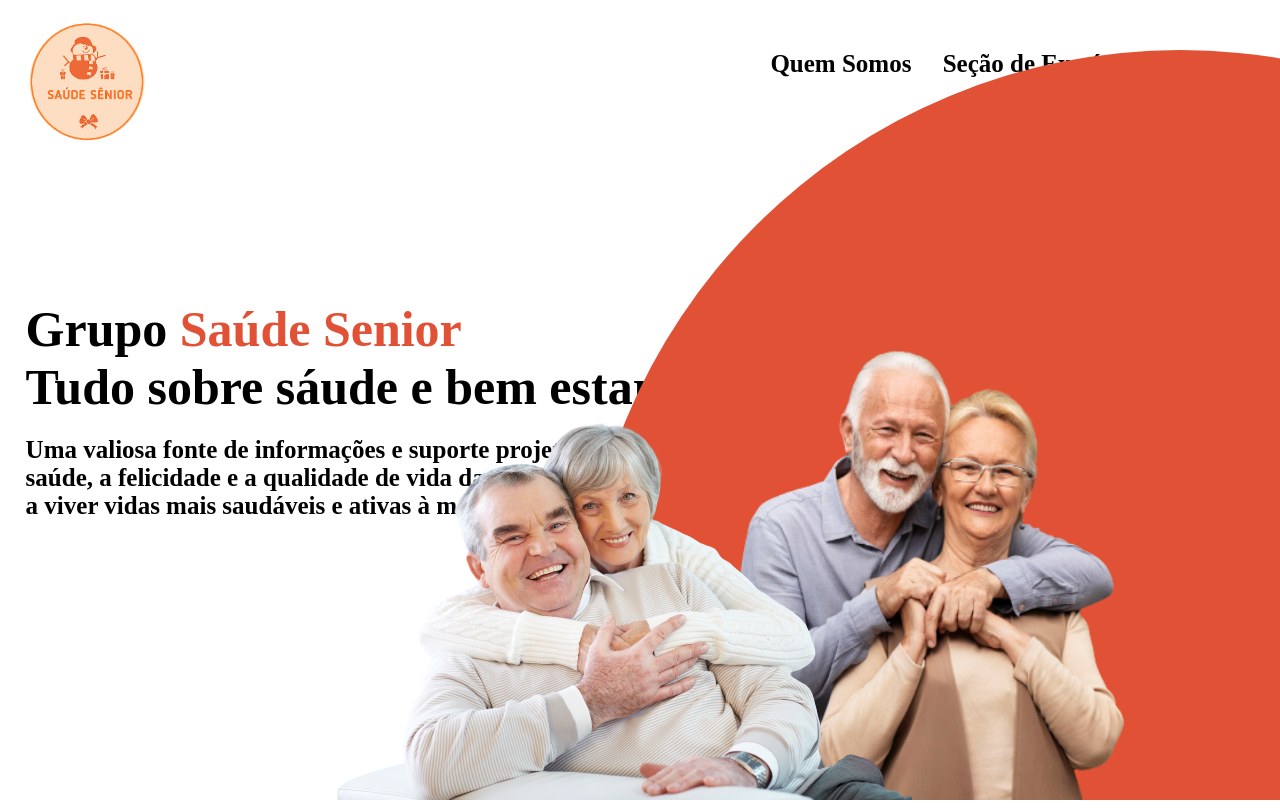
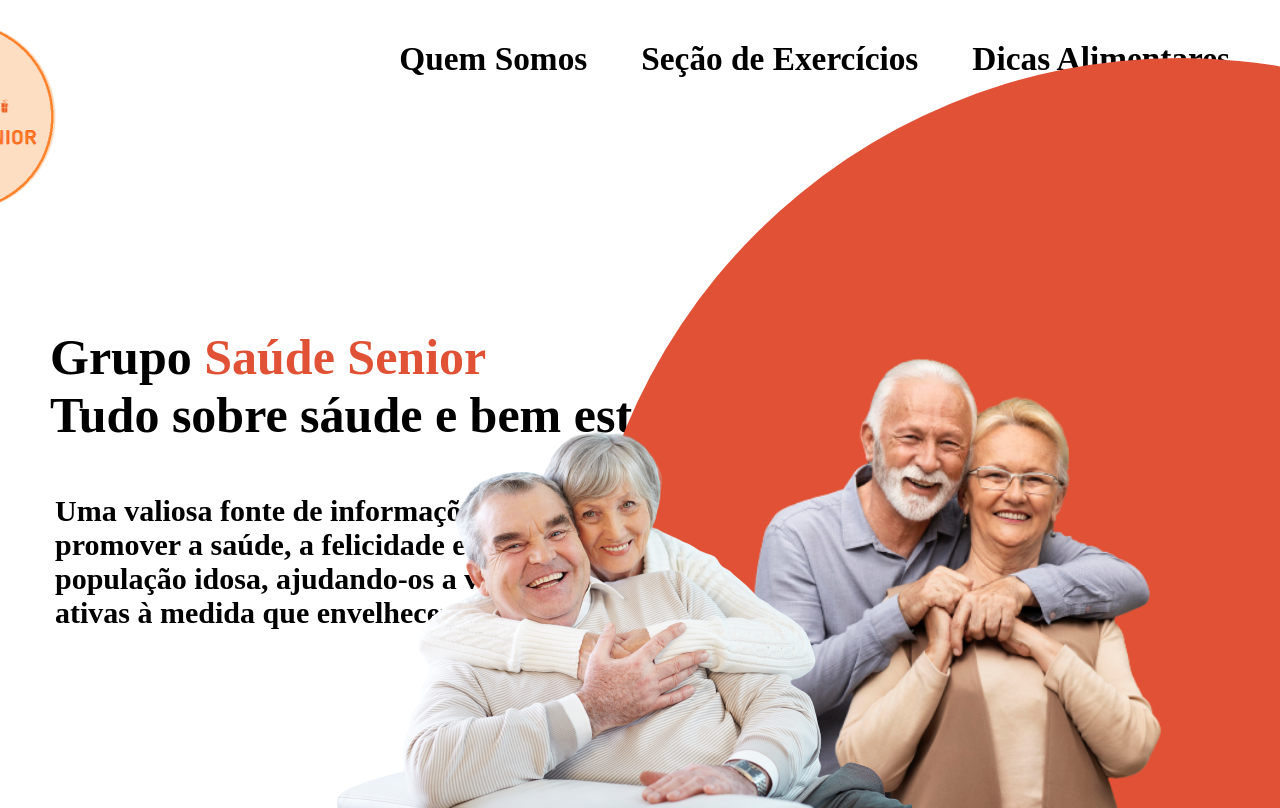
Before and after one commit to MorgadoM2/Projeto-Saude-senior, a plain HTML site: page index.html in a window 1280 px wide. Drawn offline with Linux system fonts and the light colour scheme.

Commit message:
button effects

```diff
--- a/css/style.css
+++ b/css/style.css
@@ -23,26 +23,14 @@ header{
 }
 
 .logo{
-    width: 50%;
+    margin-top: -80;
+    margin-left: -160;
 
 
 }
 
-.menu{
-    padding-top: 30px;
-    width: 50%;
-    text-align: right;
-    font-size: 25px;
-}
-
-.menu a{
-    color: black;
-    text-decoration: none;
-    font-weight: bold;
-    margin-right: 25px;
-}
 section.sobre{
-    height: calc(100% - 200px);
+    height: calc(100% - 320px);
     position: relative;
 }
 
@@ -70,19 +58,52 @@ section.sobre{
 }
 
 .texto-sobre{
-    margin-top: 100px;
+    margin-top: 0px;
 }
 
 .texto-sobre h1{
+    text-align: left;
     font-size: 50px;
+    margin: 50;
 
 }
 
 .texto-sobre p{
-    margin: 20px 0;
+    margin: 20px 55;
     color: black;
-    font-size: 25px;
+    font-size: 30px;
     font-weight: bold;
     max-width: 800px;
+    text-align: left;
 
 }
+
+nav {
+    text-align: right;
+    margin-top: 40;
+
+}
+
+nav a{
+    color: black;
+    text-decoration: none;
+    font-weight: bold;
+    padding: 0px 50px 10px 0;
+    font-size: 25pt;
+    position: relative;
+}
+
+nav a::after{
+    content: "";
+    width: 0%;
+    height: 4px;
+    background-color:black;
+    position: absolute;
+    bottom: 0;
+    left: 0;
+    transition: 0.5s ease-in-out;
+}
+
+nav a:hover::after{
+    width: 100%;
+}
--- a/index.html
+++ b/index.html
@@ -5,27 +5,30 @@
         <meta name="viewport" content="width=device-widht, initial-scale=1.0, maximum-scale=1.0">
     </head>
     <body>
+        <nav>
+            <a href="">Quem Somos</a>
+            <a href="">Seção de Exercícios</a>
+            <a href="">Dicas Alimentares</a>
+            </nav>
         <header>
             <div class="center">
-                    <div class="logo"> <img src="assets/Logo.png" width="125px"/></div><!--LOGO-->
+                    <div class="logo"> <img src="assets/Logo.png" width="200px"/></div><!--LOGO-->
                     <div class="menu">
-                        <a href="#">Quem Somos</a>
-                        <a href="#">Seção de Execícios</a>
-                        <a href="#">Dicas</a>
+
                     </div><!--MENU-->
                 </div><!--CENTER-->
         </header>
         <section class="sobre">
             <div class="extras">
                 <div class="img-home">
-                    <a href=""><img src="assets/Home.png"  width="700px" height="500" /></a>
+                    <img src="assets/Home.png"  width="740px" height="500" />
 
                 </div><!--IMG-HOME-->
                 <div class="img-home2">
-                    <a href=""><img src="assets/Home2.png"/></a>
+                    <img src="assets/Home2.png"/>
                 </div> <!--IMG-HOME2-->
             </div> <!--EXTRAS-->
-            <div class="center">
+            <div class="centro">
                 <div class="texto-sobre">
                     <h1> Grupo <span style="color: #E05135;"> Saúde Senior</span><br/> Tudo sobre sáude e bem estar para idosos</h1>
                     <p> Uma valiosa fonte de informações e suporte projetada para promover a saúde, a felicidade e a qualidade de vida da população idosa, ajudando-os a viver vidas mais saudáveis e ativas à medida que envelhecem
```
